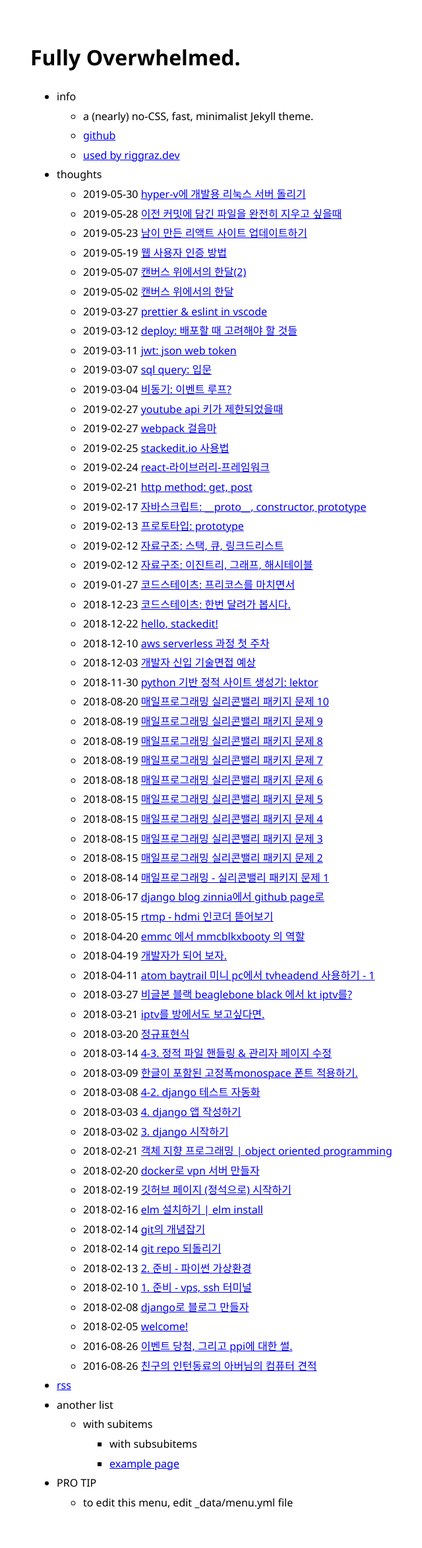
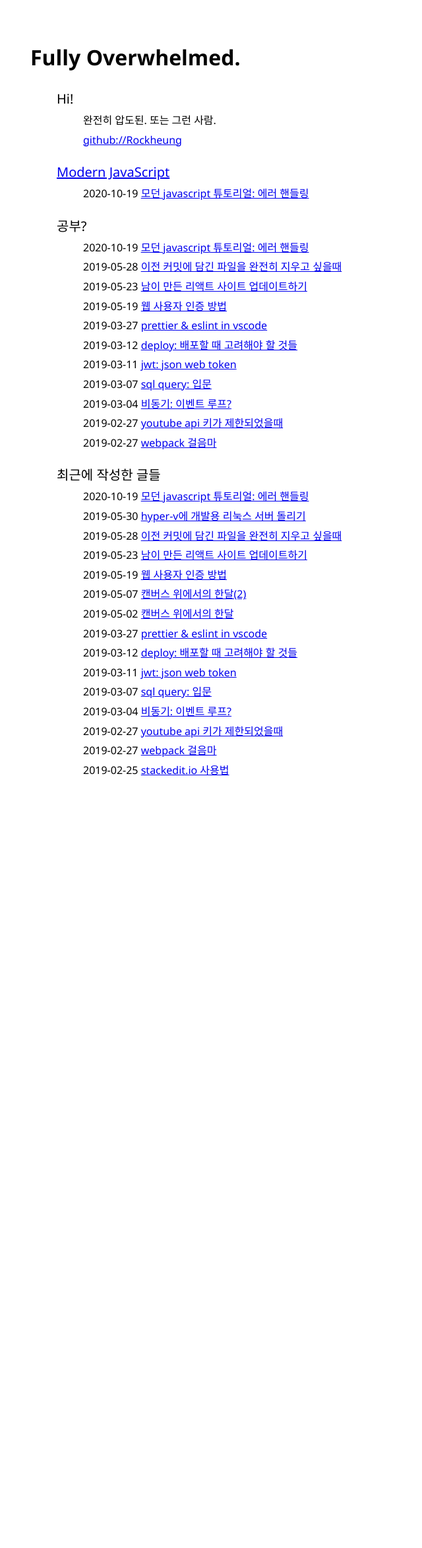
Before and after one commit to Rockheung/rockheung.github.io, a Jekyll site: the page built from index.md, in a window 1280 px wide. Shown: the whole page at 66% size, without its empty margins (274-914 px from the left). Built offline with Jekyll 4.4.1, drawn with Linux system fonts in a browser that asks for light colours; some web fonts are replaced; after the commit the page ends 1236 px from its top, so only the background shows below that.

Commit message:
카테고리 메뉴 추가, 글 추가

```diff
--- a/_config.yml
+++ b/_config.yml
@@ -23,7 +23,7 @@ email: rockheung@gmail.com
 description: >- # this means to ignore newlines until "baseurl:"
   Fully Overwhelmed, always.
 baseurl: "" # the subpath of your site, e.g. /blog
-url: "" # the base hostname & protocol for your site, e.g. http://example.com
+url: "/" # the base hostname & protocol for your site, e.g. http://example.com
 # github_username:  rockheung
 
 # Build settings
@@ -59,7 +59,7 @@ exclude:
   - gulpfile.js
 
 
-author: Riccardo Graziosi # name of site's author
+author: Rockheung # name of site's author
 permalink: /:slug.html
 
 favicon: "./logo.png" # relative path to site's favicon
--- a/_data/menu.yml
+++ b/_data/menu.yml
@@ -2,36 +2,40 @@
 # https://github.com/riggraz/no-style-please#customize-the-menu
 
 entries:
-  - title: info
+  - title: Hi!
     url: false
     entries:
-      - title: a (nearly) no-CSS, fast, minimalist Jekyll theme.
+      - title: 완전히 압도된. 또는 그런 사람.
         url: false
-      - title: github
-        url: https://github.com/riggraz/no-style-please
-      - title: used by riggraz.dev
-        url: https://riggraz.dev/
+      - title: github://Rockheung
+        url: https://github.com/rockheung
 
-  - title: thoughts
+  - title: Modern JavaScript
+    categories: true
+    category_name: "JavaScript"
+    url: https://ko.javascript.info/
+
+  - title: 공부?
+    categories: true
+    category_name: "Study"
+    url: false
+
+
+  - title: 최근에 작성한 글들
     post_list: true
     url: false
     entries: false
 
-  - title: rss
-    url: feed.xml
+  # - title: rss
+  #   url: feed.xml
 
-  - title: another list
-    url: false
-    entries:
-      - title: with subitems
-        url: false
-        entries:
-          - title: with subsubitems
-            url: false
-          - title: example page
-            url: about
-  - title: PRO TIP
-    url: false
-    entries:
-      - title: to edit this menu, edit _data/menu.yml file
-        url: false
+  # - title: another list
+  #   url: false
+  #   entries:
+  #     - title: with subitems
+  #       url: false
+  #       entries:
+  #         - title: with subsubitems
+  #           url: false
+  #         - title: example page
+  #           url: about
--- /dev/null
+++ b/_includes/categories.liquid
@@ -0,0 +1,17 @@
+{% if site.posts.size > 0 %}
+{% assign category_post_idx = 0 %}
+  <ul>
+    {% for post in site.posts %}
+      {% if category_post_idx > 10%}
+      {% break %}
+      {% else %}
+      {% if post.categories contains include.category_name %}
+      {% assign category_post_idx = category_post_idx | plus: 1 %}
+        <li>
+          {{ post.date | date: site.theme_config.date_format }} <a href="{{ post.url | relative_url }}">{{ post.title | downcase }}</a>
+        </li>
+      {% endif %}
+      {% endif%}
+    {% endfor %}
+  </ul>
+{% endif %}
--- a/_includes/menu_item.liquid
+++ b/_includes/menu_item.liquid
@@ -12,6 +12,10 @@
       {% include post_list.liquid %}
     {% endif %}
 
+    {% if item.categories == true %}
+      {% include categories.liquid category_name=item.category_name %}
+    {% endif %}
+
     {% if item.entries != blank %}
       {% include menu_item.liquid collection=item.entries %}
     {% endif %}
--- a/_includes/post_list.liquid
+++ b/_includes/post_list.liquid
@@ -1,6 +1,6 @@
 {% if site.posts.size > 0 %}
   <ul>
-    {% for post in site.posts %}
+    {% for post in site.posts limit : 15 %}
       <li>
         {{ post.date | date: site.theme_config.date_format }} <a href="{{ post.url | relative_url }}">{{ post.title | downcase }}</a>
       </li>
--- a/_posts/2018-04-11-baytrail-미니-pc에서-tvheadend-사용하기.markdown
+++ b/_posts/2018-04-11-baytrail-미니-pc에서-tvheadend-사용하기.markdown
@@ -2,7 +2,7 @@
 layout: post
 title: 'Atom baytrail 미니 PC에서 tvheadend 사용하기 - 1'
 date: 2018-04-11 09:01:07.025 +0900
-categories: 삽질
+categories: Digging
 tags: atom baytrail ubuntu server
 ---
 
--- a/_posts/2018-12-23-Hello-StackEdit.md
+++ b/_posts/2018-12-23-Hello-StackEdit.md
@@ -2,7 +2,7 @@
 layout: post
 title: 'Hello, StackEdit!'
 date: 2018-12-23 00:00:00.123 +0900
-categories: 일상
+categories: Daily
 tags: jekyll lektor stack-edit
 ---
 
--- a/style.scss
+++ b/style.scss
@@ -36,6 +36,16 @@ code {
   vertical-align: 0.1rem;
 }
 
+ul, li {
+  list-style-type: none;
+}
+
+div.w > ul > li {
+  margin-top: 2rem;
+  font-weight: 400;
+  font-size: 2rem;
+}
+
 // code * {
 //   font-family: "JetBrainsMono", monospace;
 // }
```
Also changed, not shown: _posts/2020-10-19-모던-JavaScript-튜토리얼-에러-핸들링.markdown (added, +66 -0 lines).
